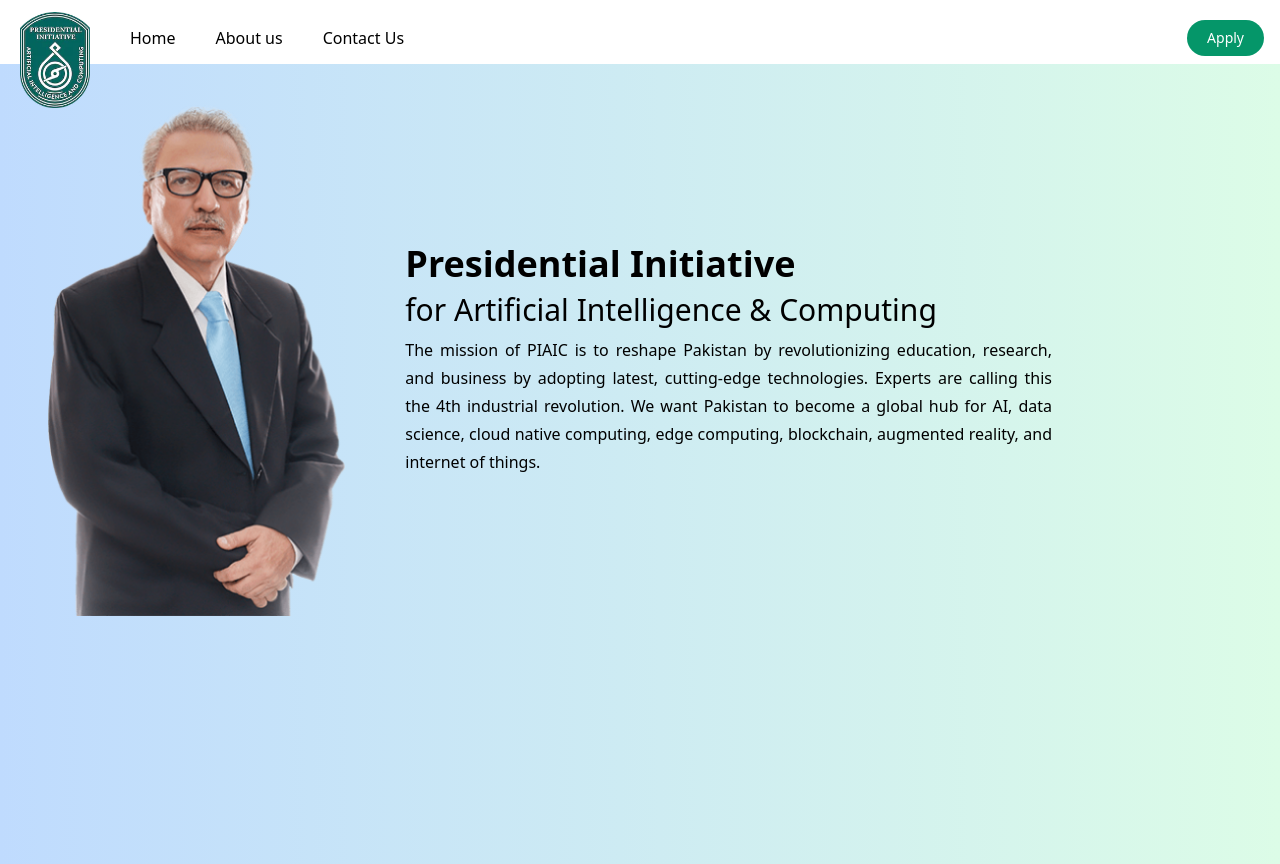
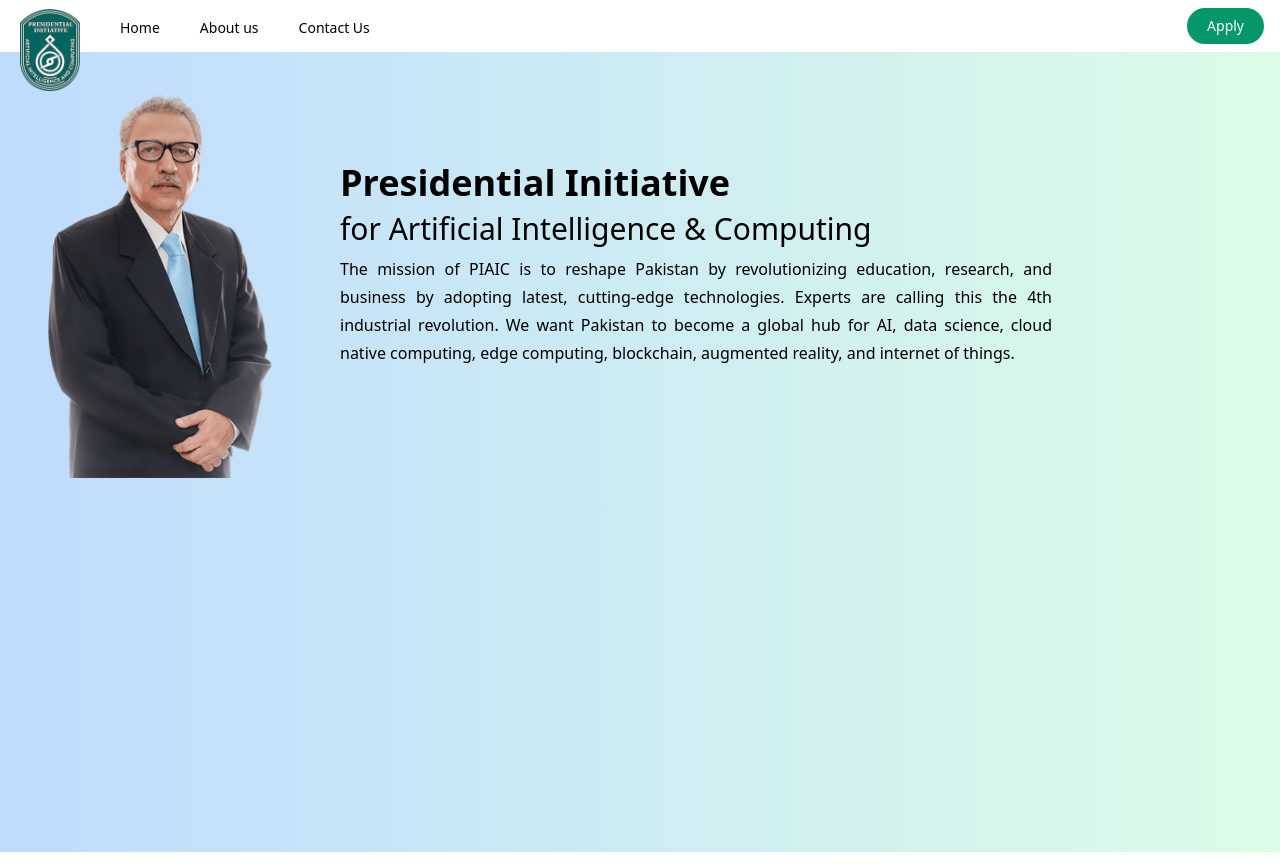
Before and after one commit to syedmuhammadfarhan/piaic-tailwind, a Next.js app: page / in a window 1280 px wide. Built offline with nearby package versions, Linux system fonts and the light colour scheme.

Commit message:
navbar logo hidden in sm

```diff
--- a/app/components/Hero.tsx
+++ b/app/components/Hero.tsx
@@ -5,7 +5,7 @@
   return (
     <div className="h-screen bg-gradient-to-r from-blue-200 to-green-100">
       <div className="md:flex items-center">
-        <div className="md:w-1/4 m-10 ml-12 items-center">
+        <div className="md:w-1/4 px-12 pt-10 items-center">
           <Image
             src="/president.png"
             alt="arif alvi"
--- a/app/components/Navbar.tsx
+++ b/app/components/Navbar.tsx
@@ -8,23 +8,19 @@
   const [mobNav, setMobNav] = useState(false);
 
   return (
-    <div className="flex w-full max-w-full justify-between items-center mt-3">
-      <div className="flex gap-10">
-        <Image
-          className="ml-5 md:-mb-11"
-          src="/PIAICLogo.webp"
-          alt="piaiclogo"
-          width={70}
-          height={70}
-        />
+    <div className="flex w-full max-w-full justify-between items-center">
+      <div className="flex gap-10 mt-1">
+        <div className="hidden md:flex ml-5 md:-mb-11">
+          <Image src="/PIAICLogo.webp" alt="piaiclogo" width={60} height={60} />
+        </div>
         <ul className="hidden md:flex gap-10 items-center">
-          <li className="hover:border-b">
+          <li className="hover:border-b border-green-500 text-sm">
             <Link href="/">Home</Link>
           </li>
-          <li className="hover:border-b">
+          <li className="hover:border-b border-green-500 text-sm">
             <Link href="/">About us</Link>
           </li>
-          <li className="hover:border-b">
+          <li className="hover:border-b border-green-500 text-sm">
             <Link href="/">Contact Us</Link>
           </li>
         </ul>
@@ -35,25 +31,25 @@
 
       {/* mobile navbar */}
       <div onClick={() => setMobNav(!mobNav)} className="md:hidden">
-        <AiOutlineMenu size="25" className="cursor-pointer" />
+        <AiOutlineMenu size="25" className="cursor-pointer mr-1.5 m-1.5" />
       </div>
 
       {mobNav && (
         <div className="md:hidden fixed left-0 top-0 w-full h-screen bg-black/70">
-          <div className="fixed left-0 top-0 w-[75%] sm:w-[60%] md:[45%] h-screen bg-white p-10 ease-in duration-500">
+          <div className="fixed right-0 top-0 w-[75%] sm:w-[60%] md:[45%] h-screen bg-green-100 p-4 ease-in duration-500">
             <div className="flex justify-between">
               <Image
                 src="/PIAICLogo.webp"
                 alt="piaiclogo"
-                width={50}
-                height={50}
+                width={40}
+                height={40}
               />
               <AiOutlineClose
                 onClick={() => setMobNav(!mobNav)}
                 className="cursor-pointer"
               />
             </div>
-            <div className="text-center leading-10 py-32">
+            <div className="text-center leading-10 py-24">
               <ul>
                 <li
                   onClick={() => setMobNav(!mobNav)}
```
